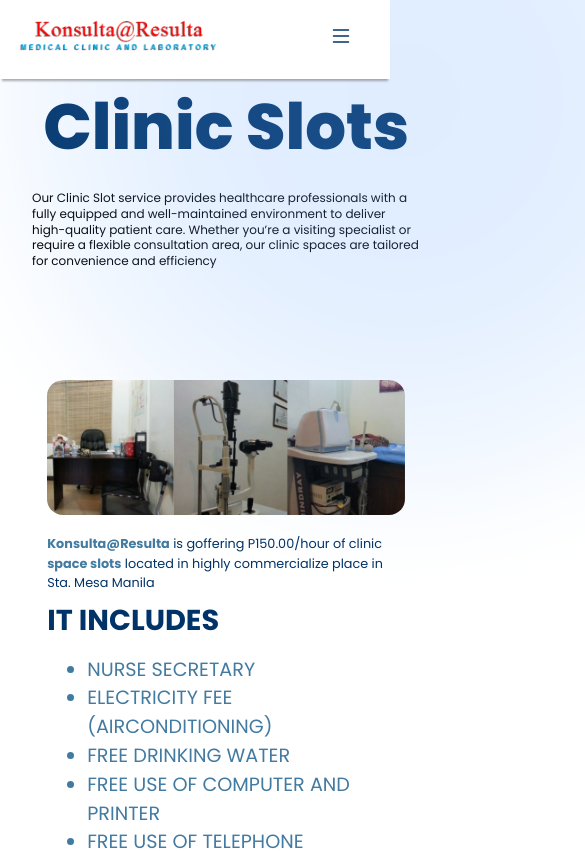
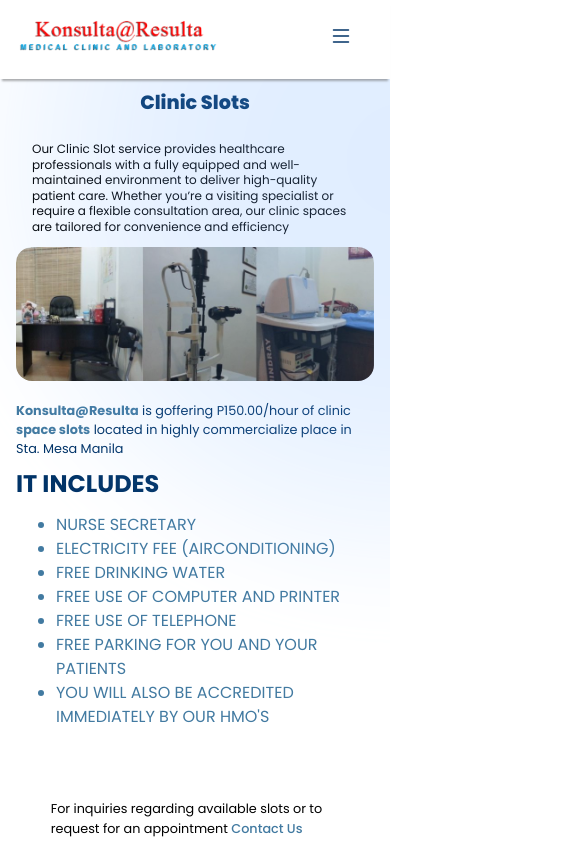
Before and after one commit to jhen2497/KonsultaAtResulta, a React (Vite) app: page /services/clinic-slots in a window 390 px wide. Shown: the top 851 px of the page, 585 px wide, since content can reach past the window. Built offline with nearby package versions, Linux system fonts and the light colour scheme.

Commit message:
feb172ndPush

```diff
--- a/src/Screens/AboutUs.jsx
+++ b/src/Screens/AboutUs.jsx
@@ -28,7 +28,6 @@
 function AboutUs() {
   return (
     <>
-      {/* <Navbar /> */}
       <div id="about-us" className="about-us-container">
         <img className="radial-gradient2" src={radialGradient2} alt="" />
         <div className="header-container">
--- a/src/Screens/ServicesPage/ClinicSlots.jsx
+++ b/src/Screens/ServicesPage/ClinicSlots.jsx
@@ -7,12 +7,10 @@
 const ClinicSlots = () => {
   return (
     <>
-      <div id="contact-us">
+      <div id="about-us" className="about-us-container">
         <img className="radial-gradient2" src={radialGradient2} alt="" />
         <div className="header-container">
-          <h1 className="heading" style={{ fontSize: "4rem" }}>
-            Clinic Slots
-          </h1>
+          <h1 className="heading">Clinic Slots</h1>
           <p className="header-description">
             Our Clinic Slot service provides healthcare professionals with a
             fully equipped and well-maintained environment to deliver
@@ -21,7 +19,7 @@
             for convenience and efficiency
           </p>
         </div>
-        <div className="about-us-imgcontainer clinic-slots-container ">
+        <div className="about-us-imgcontainer">
           <img
             src={clinicStackImages}
             alt="xrayStackImages"
--- a/src/styles/mainstyle.css
+++ b/src/styles/mainstyle.css
@@ -740,10 +740,6 @@
     box-shadow: 0 8px 12px rgba(0, 0, 0, 0.2);
 }
 
-.clinic-slots-container {
-    margin-top: 100px;
-    margin-inline: 8vw;
-}
 .clinic-slots-text-container {
     margin-top: 70px;
     margin-inline: 13vw;
@@ -1890,6 +1886,15 @@
         font-size: 1rem;
         font-weight: 700;
     }
+
+    .clinic-slots-header {
+        font-size: 1.5rem !important;
+    }
+
+    .clinic-slots-benefits {
+        font-size: 1rem;
+    }
+
 }
 
 
```
